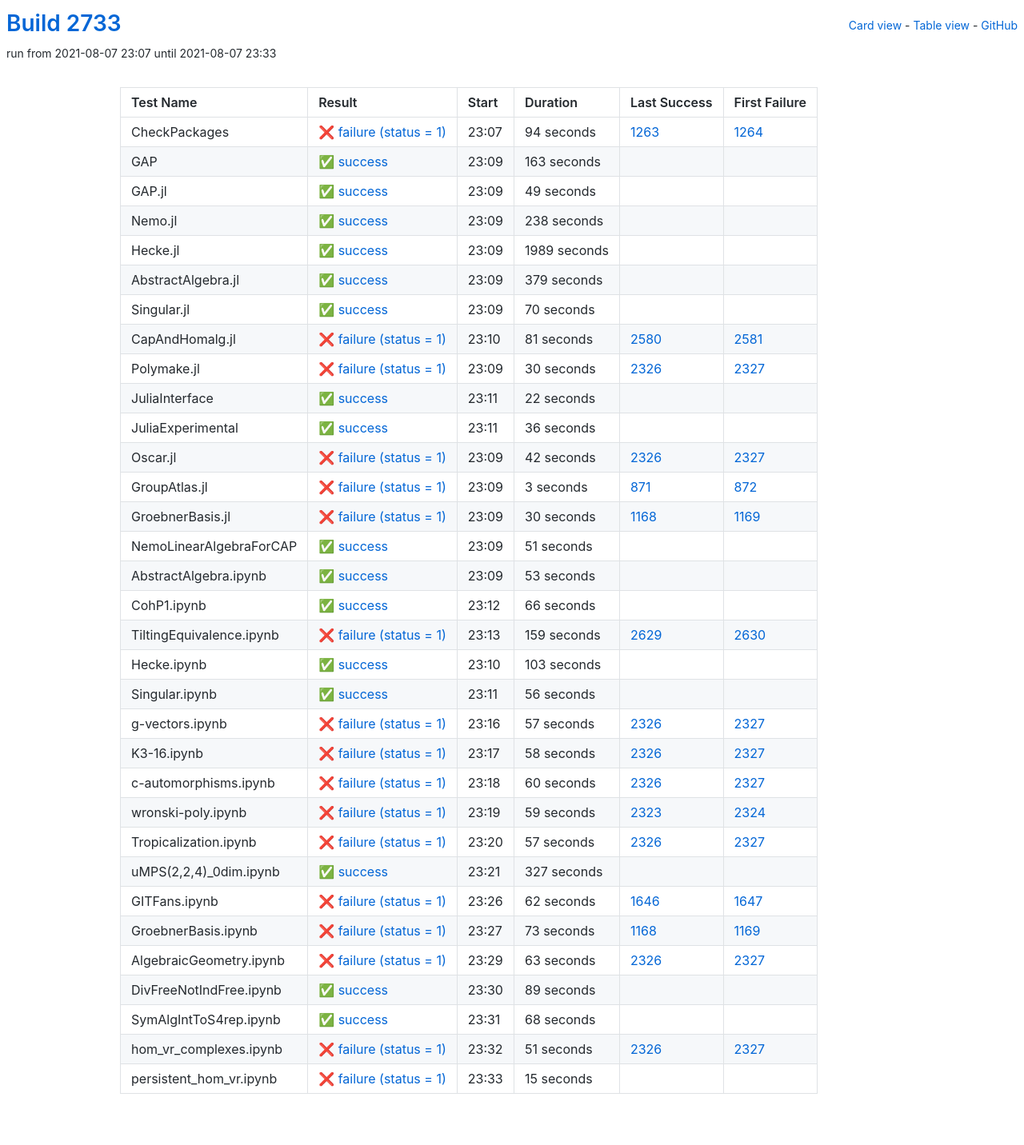
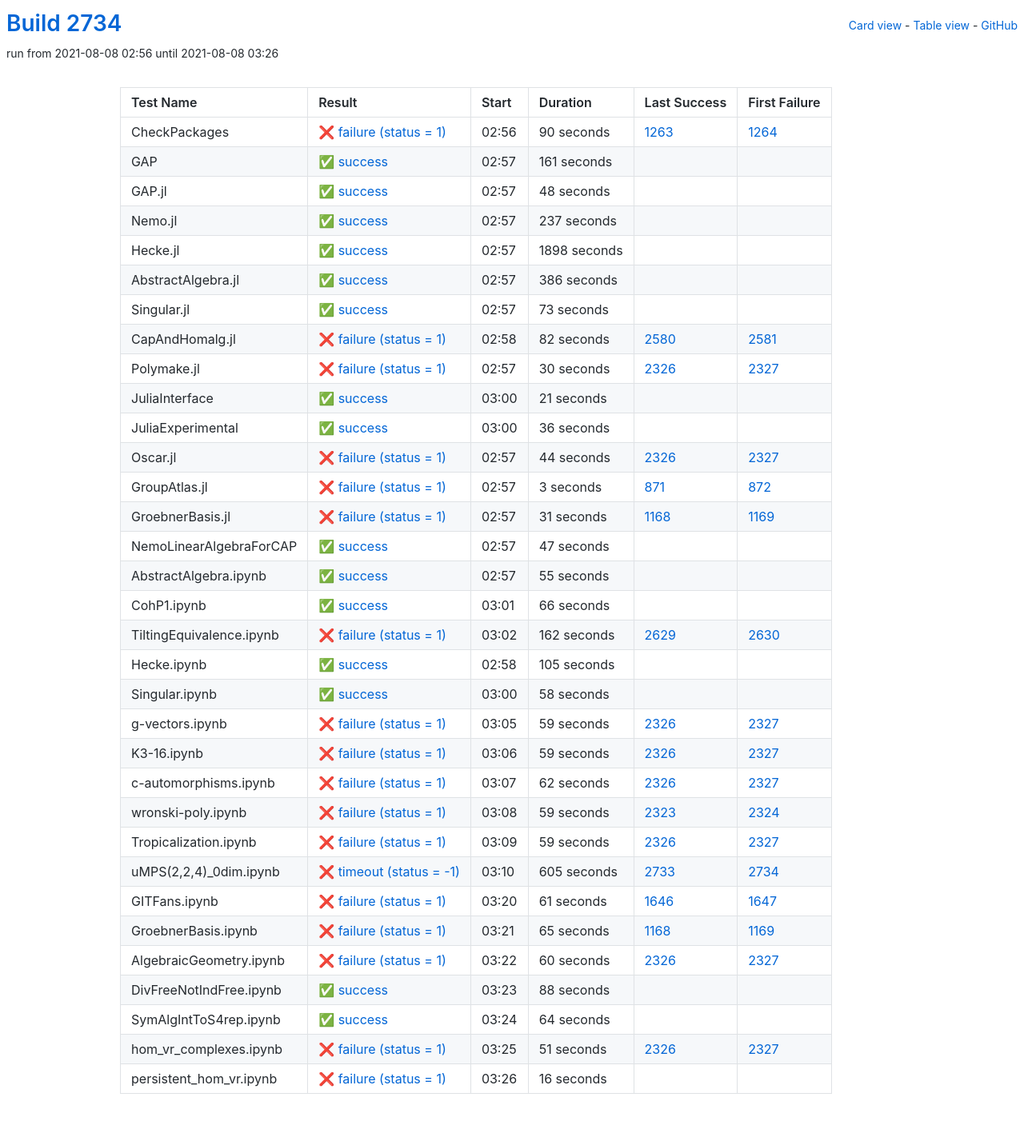
Before and after one commit to oscar-system/oscar-ci-status-stable, a Jekyll site: the page built from table.html, in a window 1280 px wide. Shown: the whole page at 80% size. Built offline with Jekyll 4.4.1, drawn with Linux system fonts in a browser that asks for light colours.

Commit message:
Build #2734

```diff
--- a/_data/ci.yml
+++ b/_data/ci.yml
@@ -1,6 +1,6 @@
 ---
-build: 2733
-build_url: https://oscarci.mathematik.uni-kl.de/job/oscar-stable/2733/
+build: 2734
+build_url: https://oscarci.mathematik.uni-kl.de/job/oscar-stable/2734/
 job: oscar-stable
 organization: oscar-system
 repo: oscar-ci-status-stable
@@ -8,104 +8,104 @@ repourl: https://github.com/oscar-system/oscar-ci-status-stable
 tests:
 - name: CheckPackages
   id: checkpackages
-  log: https://oscarci.mathematik.uni-kl.de/job/oscar-stable/2733/artifact/logs/build-2733/CheckPackages.log
-  start: 2021-08-07 23:07
+  log: https://oscarci.mathematik.uni-kl.de/job/oscar-stable/2734/artifact/logs/build-2734/CheckPackages.log
+  start: 2021-08-08 02:56
   success: false
   exitcode: 1
   status: failure
-  duration: 94
+  duration: 90
   last_success: 1263
   last_success_url: https://oscarci.mathematik.uni-kl.de/job/oscar-stable/1263/
   first_failure: 1264
   first_failure_url: https://oscarci.mathematik.uni-kl.de/job/oscar-stable/1264/
 - name: GAP
   id: gap
-  log: https://oscarci.mathematik.uni-kl.de/job/oscar-stable/2733/artifact/logs/build-2733/GAP.log
-  start: 2021-08-07 23:09
+  log: https://oscarci.mathematik.uni-kl.de/job/oscar-stable/2734/artifact/logs/build-2734/GAP.log
+  start: 2021-08-08 02:57
   success: true
   exitcode: 0
   status: success
-  duration: 163
+  duration: 161
   last_success: false
   last_success_url:
   first_failure: false
   first_failure_url:
 - name: GAP.jl
   id: gap-jl
-  log: https://oscarci.mathematik.uni-kl.de/job/oscar-stable/2733/artifact/logs/build-2733/GAP.jl.log
-  start: 2021-08-07 23:09
+  log: https://oscarci.mathematik.uni-kl.de/job/oscar-stable/2734/artifact/logs/build-2734/GAP.jl.log
+  start: 2021-08-08 02:57
   success: true
   exitcode: 0
   status: success
-  duration: 49
+  duration: 48
   last_success: false
   last_success_url:
   first_failure: false
   first_failure_url:
 - name: Nemo.jl
   id: nemo-jl
-  log: https://oscarci.mathematik.uni-kl.de/job/oscar-stable/2733/artifact/logs/build-2733/Nemo.jl.log
-  start: 2021-08-07 23:09
+  log: https://oscarci.mathematik.uni-kl.de/job/oscar-stable/2734/artifact/logs/build-2734/Nemo.jl.log
+  start: 2021-08-08 02:57
   success: true
   exitcode: 0
   status: success
-  duration: 238
+  duration: 237
   last_success: false
   last_success_url:
   first_failure: false
   first_failure_url:
 - name: Hecke.jl
   id: hecke-jl
-  log: https://oscarci.mathematik.uni-kl.de/job/oscar-stable/2733/artifact/logs/build-2733/Hecke.jl.log
-  start: 2021-08-07 23:09
+  log: https://oscarci.mathematik.uni-kl.de/job/oscar-stable/2734/artifact/logs/build-2734/Hecke.jl.log
+  start: 2021-08-08 02:57
   success: true
   exitcode: 0
   status: success
-  duration: 1989
+  duration: 1898
   last_success: false
   last_success_url:
   first_failure: false
   first_failure_url:
 - name: AbstractAlgebra.jl
   id: abstractalgebra-jl
-  log: https://oscarci.mathematik.uni-kl.de/job/oscar-stable/2733/artifact/logs/build-2733/AbstractAlgebra.jl.log
-  start: 2021-08-07 23:09
+  log: https://oscarci.mathematik.uni-kl.de/job/oscar-stable/2734/artifact/logs/build-2734/AbstractAlgebra.jl.log
+  start: 2021-08-08 02:57
   success: true
   exitcode: 0
   status: success
-  duration: 379
+  duration: 386
   last_success: false
   last_success_url:
   first_failure: false
   first_failure_url:
 - name: Singular.jl
   id: singular-jl
-  log: https://oscarci.mathematik.uni-kl.de/job/oscar-stable/2733/artifact/logs/build-2733/Singular.jl.log
-  start: 2021-08-07 23:09
+  log: https://oscarci.mathematik.uni-kl.de/job/oscar-stable/2734/artifact/logs/build-2734/Singular.jl.log
+  start: 2021-08-08 02:57
   success: true
   exitcode: 0
   status: success
-  duration: 70
+  duration: 73
   last_success: false
   last_success_url:
   first_failure: false
   first_failure_url:
 - name: CapAndHomalg.jl
   id: capandhomalg-jl
-  log: https://oscarci.mathematik.uni-kl.de/job/oscar-stable/2733/artifact/logs/build-2733/CapAndHomalg.jl.log
-  start: 2021-08-07 23:10
+  log: https://oscarci.mathematik.uni-kl.de/job/oscar-stable/2734/artifact/logs/build-2734/CapAndHomalg.jl.log
+  start: 2021-08-08 02:58
   success: false
   exitcode: 1
   status: failure
-  duration: 81
+  duration: 82
   last_success: 2580
   last_success_url: https://oscarci.mathematik.uni-kl.de/job/oscar-stable/2580/
   first_failure: 2581
   first_failure_url: https://oscarci.mathematik.uni-kl.de/job/oscar-stable/2581/
 - name: Polymake.jl
   id: polymake-jl
-  log: https://oscarci.mathematik.uni-kl.de/job/oscar-stable/2733/artifact/logs/build-2733/Polymake.jl.log
-  start: 2021-08-07 23:09
+  log: https://oscarci.mathematik.uni-kl.de/job/oscar-stable/2734/artifact/logs/build-2734/Polymake.jl.log
+  start: 2021-08-08 02:57
   success: false
   exitcode: 1
   status: failure
@@ -116,20 +116,20 @@ tests:
   first_failure_url: https://oscarci.mathematik.uni-kl.de/job/oscar-stable/2327/
 - name: JuliaInterface
   id: juliainterface
-  log: https://oscarci.mathematik.uni-kl.de/job/oscar-stable/2733/artifact/logs/build-2733/JuliaInterface.log
-  start: 2021-08-07 23:11
+  log: https://oscarci.mathematik.uni-kl.de/job/oscar-stable/2734/artifact/logs/build-2734/JuliaInterface.log
+  start: 2021-08-08 03:00
   success: true
   exitcode: 0
   status: success
-  duration: 22
+  duration: 21
   last_success: false
   last_success_url:
   first_failure: false
   first_failure_url:
 - name: JuliaExperimental
   id: juliaexperimental
-  log: https://oscarci.mathematik.uni-kl.de/job/oscar-stable/2733/artifact/logs/build-2733/JuliaExperimental.log
-  start: 2021-08-07 23:11
+  log: https://oscarci.mathematik.uni-kl.de/job/oscar-stable/2734/artifact/logs/build-2734/JuliaExperimental.log
+  start: 2021-08-08 03:00
   success: true
   exitcode: 0
   status: success
@@ -140,20 +140,20 @@ tests:
   first_failure_url:
 - name: Oscar.jl
   id: oscar-jl
-  log: https://oscarci.mathematik.uni-kl.de/job/oscar-stable/2733/artifact/logs/build-2733/Oscar.jl.log
-  start: 2021-08-07 23:09
+  log: https://oscarci.mathematik.uni-kl.de/job/oscar-stable/2734/artifact/logs/build-2734/Oscar.jl.log
+  start: 2021-08-08 02:57
   success: false
   exitcode: 1
   status: failure
-  duration: 42
+  duration: 44
   last_success: 2326
   last_success_url: https://oscarci.mathematik.uni-kl.de/job/oscar-stable/2326/
   first_failure: 2327
   first_failure_url: https://oscarci.mathematik.uni-kl.de/job/oscar-stable/2327/
 - name: GroupAtlas.jl
   id: groupatlas-jl
-  log: https://oscarci.mathematik.uni-kl.de/job/oscar-stable/2733/artifact/logs/build-2733/GroupAtlas.jl.log
-  start: 2021-08-07 23:09
+  log: https://oscarci.mathematik.uni-kl.de/job/oscar-stable/2734/artifact/logs/build-2734/GroupAtlas.jl.log
+  start: 2021-08-08 02:57
   success: false
   exitcode: 1
   status: failure
@@ -164,44 +164,44 @@ tests:
   first_failure_url: https://oscarci.mathematik.uni-kl.de/job/oscar-stable/872/
 - name: GroebnerBasis.jl
   id: groebnerbasis-jl
-  log: https://oscarci.mathematik.uni-kl.de/job/oscar-stable/2733/artifact/logs/build-2733/GroebnerBasis.jl.log
-  start: 2021-08-07 23:09
+  log: https://oscarci.mathematik.uni-kl.de/job/oscar-stable/2734/artifact/logs/build-2734/GroebnerBasis.jl.log
+  start: 2021-08-08 02:57
   success: false
   exitcode: 1
   status: failure
-  duration: 30
+  duration: 31
   last_success: 1168
   last_success_url: https://oscarci.mathematik.uni-kl.de/job/oscar-stable/1168/
   first_failure: 1169
   first_failure_url: https://oscarci.mathematik.uni-kl.de/job/oscar-stable/1169/
 - name: NemoLinearAlgebraForCAP
   id: nemolinearalgebraforcap
-  log: https://oscarci.mathematik.uni-kl.de/job/oscar-stable/2733/artifact/logs/build-2733/NemoLinearAlgebraForCAP.log
-  start: 2021-08-07 23:09
+  log: https://oscarci.mathematik.uni-kl.de/job/oscar-stable/2734/artifact/logs/build-2734/NemoLinearAlgebraForCAP.log
+  start: 2021-08-08 02:57
   success: true
   exitcode: 0
   status: success
-  duration: 51
+  duration: 47
   last_success: false
   last_success_url:
   first_failure: false
   first_failure_url:
 - name: AbstractAlgebra.ipynb
   id: abstractalgebra-ipynb
-  log: https://oscarci.mathematik.uni-kl.de/job/oscar-stable/2733/artifact/logs/build-2733/AbstractAlgebra.ipynb.log
-  start: 2021-08-07 23:09
+  log: https://oscarci.mathematik.uni-kl.de/job/oscar-stable/2734/artifact/logs/build-2734/AbstractAlgebra.ipynb.log
+  start: 2021-08-08 02:57
   success: true
   exitcode: 0
   status: success
-  duration: 53
+  duration: 55
   last_success: false
   last_success_url:
   first_failure: false
   first_failure_url:
 - name: CohP1.ipynb
   id: cohp1-ipynb
-  log: https://oscarci.mathematik.uni-kl.de/job/oscar-stable/2733/artifact/logs/build-2733/CohP1.ipynb.log
-  start: 2021-08-07 23:12
+  log: https://oscarci.mathematik.uni-kl.de/job/oscar-stable/2734/artifact/logs/build-2734/CohP1.ipynb.log
+  start: 2021-08-08 03:01
   success: true
   exitcode: 0
   status: success
@@ -212,80 +212,80 @@ tests:
   first_failure_url:
 - name: TiltingEquivalence.ipynb
   id: tiltingequivalence-ipynb
-  log: https://oscarci.mathematik.uni-kl.de/job/oscar-stable/2733/artifact/logs/build-2733/TiltingEquivalence.ipynb.log
-  start: 2021-08-07 23:13
+  log: https://oscarci.mathematik.uni-kl.de/job/oscar-stable/2734/artifact/logs/build-2734/TiltingEquivalence.ipynb.log
+  start: 2021-08-08 03:02
   success: false
   exitcode: 1
   status: failure
-  duration: 159
+  duration: 162
   last_success: 2629
   last_success_url: https://oscarci.mathematik.uni-kl.de/job/oscar-stable/2629/
   first_failure: 2630
   first_failure_url: https://oscarci.mathematik.uni-kl.de/job/oscar-stable/2630/
 - name: Hecke.ipynb
   id: hecke-ipynb
-  log: https://oscarci.mathematik.uni-kl.de/job/oscar-stable/2733/artifact/logs/build-2733/Hecke.ipynb.log
-  start: 2021-08-07 23:10
+  log: https://oscarci.mathematik.uni-kl.de/job/oscar-stable/2734/artifact/logs/build-2734/Hecke.ipynb.log
+  start: 2021-08-08 02:58
   success: true
   exitcode: 0
   status: success
-  duration: 103
+  duration: 105
   last_success: false
   last_success_url:
   first_failure: false
   first_failure_url:
 - name: Singular.ipynb
   id: singular-ipynb
-  log: https://oscarci.mathematik.uni-kl.de/job/oscar-stable/2733/artifact/logs/build-2733/Singular.ipynb.log
-  start: 2021-08-07 23:11
+  log: https://oscarci.mathematik.uni-kl.de/job/oscar-stable/2734/artifact/logs/build-2734/Singular.ipynb.log
+  start: 2021-08-08 03:00
   success: true
   exitcode: 0
   status: success
-  duration: 56
+  duration: 58
   last_success: false
   last_success_url:
   first_failure: false
   first_failure_url:
 - name: g-vectors.ipynb
   id: g-vectors-ipynb
-  log: https://oscarci.mathematik.uni-kl.de/job/oscar-stable/2733/artifact/logs/build-2733/g-vectors.ipynb.log
-  start: 2021-08-07 23:16
+  log: https://oscarci.mathematik.uni-kl.de/job/oscar-stable/2734/artifact/logs/build-2734/g-vectors.ipynb.log
+  start: 2021-08-08 03:05
   success: false
   exitcode: 1
   status: failure
-  duration: 57
+  duration: 59
   last_success: 2326
   last_success_url: https://oscarci.mathematik.uni-kl.de/job/oscar-stable/2326/
   first_failure: 2327
   first_failure_url: https://oscarci.mathematik.uni-kl.de/job/oscar-stable/2327/
 - name: K3-16.ipynb
   id: k3-16-ipynb
-  log: https://oscarci.mathematik.uni-kl.de/job/oscar-stable/2733/artifact/logs/build-2733/K3-16.ipynb.log
-  start: 2021-08-07 23:17
+  log: https://oscarci.mathematik.uni-kl.de/job/oscar-stable/2734/artifact/logs/build-2734/K3-16.ipynb.log
+  start: 2021-08-08 03:06
   success: false
   exitcode: 1
   status: failure
-  duration: 58
+  duration: 59
   last_success: 2326
   last_success_url: https://oscarci.mathematik.uni-kl.de/job/oscar-stable/2326/
   first_failure: 2327
   first_failure_url: https://oscarci.mathematik.uni-kl.de/job/oscar-stable/2327/
 - name: c-automorphisms.ipynb
   id: c-automorphisms-ipynb
-  log: https://oscarci.mathematik.uni-kl.de/job/oscar-stable/2733/artifact/logs/build-2733/c-automorphisms.ipynb.log
-  start: 2021-08-07 23:18
+  log: https://oscarci.mathematik.uni-kl.de/job/oscar-stable/2734/artifact/logs/build-2734/c-automorphisms.ipynb.log
+  start: 2021-08-08 03:07
   success: false
   exitcode: 1
   status: failure
-  duration: 60
+  duration: 62
   last_success: 2326
   last_success_url: https://oscarci.mathematik.uni-kl.de/job/oscar-stable/2326/
   first_failure: 2327
   first_failure_url: https://oscarci.mathematik.uni-kl.de/job/oscar-stable/2327/
 - name: wronski-poly.ipynb
   id: wronski-poly-ipynb
-  log: https://oscarci.mathematik.uni-kl.de/job/oscar-stable/2733/artifact/logs/build-2733/wronski-poly.ipynb.log
-  start: 2021-08-07 23:19
+  log: https://oscarci.mathematik.uni-kl.de/job/oscar-stable/2734/artifact/logs/build-2734/wronski-poly.ipynb.log
+  start: 2021-08-08 03:08
   success: false
   exitcode: 1
   status: failure
@@ -296,92 +296,92 @@ tests:
   first_failure_url: https://oscarci.mathematik.uni-kl.de/job/oscar-stable/2324/
 - name: Tropicalization.ipynb
   id: tropicalization-ipynb
-  log: https://oscarci.mathematik.uni-kl.de/job/oscar-stable/2733/artifact/logs/build-2733/Tropicalization.ipynb.log
-  start: 2021-08-07 23:20
+  log: https://oscarci.mathematik.uni-kl.de/job/oscar-stable/2734/artifact/logs/build-2734/Tropicalization.ipynb.log
+  start: 2021-08-08 03:09
   success: false
   exitcode: 1
   status: failure
-  duration: 57
+  duration: 59
   last_success: 2326
   last_success_url: https://oscarci.mathematik.uni-kl.de/job/oscar-stable/2326/
   first_failure: 2327
   first_failure_url: https://oscarci.mathematik.uni-kl.de/job/oscar-stable/2327/
 - name: uMPS(2,2,4)_0dim.ipynb
   id: umps-2-2-4-0dim-ipynb
-  log: https://oscarci.mathematik.uni-kl.de/job/oscar-stable/2733/artifact/logs/build-2733/uMPS-2-2-4-_0dim.ipynb.log
-  start: 2021-08-07 23:21
-  success: true
-  exitcode: 0
-  status: success
-  duration: 327
-  last_success: false
-  last_success_url:
-  first_failure: false
-  first_failure_url:
+  log: https://oscarci.mathematik.uni-kl.de/job/oscar-stable/2734/artifact/logs/build-2734/uMPS-2-2-4-_0dim.ipynb.log
+  start: 2021-08-08 03:10
+  success: false
+  exitcode: -1
+  status: timeout
+  duration: 605
+  last_success: 2733
+  last_success_url: https://oscarci.mathematik.uni-kl.de/job/oscar-stable/2733/
+  first_failure: 2734
+  first_failure_url: https://oscarci.mathematik.uni-kl.de/job/oscar-stable/2734/
 - name: GITFans.ipynb
   id: gitfans-ipynb
-  log: https://oscarci.mathematik.uni-kl.de/job/oscar-stable/2733/artifact/logs/build-2733/GITFans.ipynb.log
-  start: 2021-08-07 23:26
+  log: https://oscarci.mathematik.uni-kl.de/job/oscar-stable/2734/artifact/logs/build-2734/GITFans.ipynb.log
+  start: 2021-08-08 03:20
   success: false
   exitcode: 1
   status: failure
-  duration: 62
+  duration: 61
   last_success: 1646
   last_success_url: https://oscarci.mathematik.uni-kl.de/job/oscar-stable/1646/
   first_failure: 1647
   first_failure_url: https://oscarci.mathematik.uni-kl.de/job/oscar-stable/1647/
 - name: GroebnerBasis.ipynb
   id: groebnerbasis-ipynb
-  log: https://oscarci.mathematik.uni-kl.de/job/oscar-stable/2733/artifact/logs/build-2733/GroebnerBasis.ipynb.log
-  start: 2021-08-07 23:27
+  log: https://oscarci.mathematik.uni-kl.de/job/oscar-stable/2734/artifact/logs/build-2734/GroebnerBasis.ipynb.log
+  start: 2021-08-08 03:21
   success: false
   exitcode: 1
   status: failure
-  duration: 73
+  duration: 65
   last_success: 1168
   last_success_url: https://oscarci.mathematik.uni-kl.de/job/oscar-stable/1168/
   first_failure: 1169
   first_failure_url: https://oscarci.mathematik.uni-kl.de/job/oscar-stable/1169/
 - name: AlgebraicGeometry.ipynb
   id: algebraicgeometry-ipynb
-  log: https://oscarci.mathematik.uni-kl.de/job/oscar-stable/2733/artifact/logs/build-2733/AlgebraicGeometry.ipynb.log
-  start: 2021-08-07 23:29
+  log: https://oscarci.mathematik.uni-kl.de/job/oscar-stable/2734/artifact/logs/build-2734/AlgebraicGeometry.ipynb.log
+  start: 2021-08-08 03:22
   success: false
   exitcode: 1
   status: failure
-  duration: 63
+  duration: 60
   last_success: 2326
   last_success_url: https://oscarci.mathematik.uni-kl.de/job/oscar-stable/2326/
   first_failure: 2327
   first_failure_url: https://oscarci.mathematik.uni-kl.de/job/oscar-stable/2327/
 - name: DivFreeNotIndFree.ipynb
   id: divfreenotindfree-ipynb
-  log: https://oscarci.mathematik.uni-kl.de/job/oscar-stable/2733/artifact/logs/build-2733/DivFreeNotIndFree.ipynb.log
-  start: 2021-08-07 23:30
+  log: https://oscarci.mathematik.uni-kl.de/job/oscar-stable/2734/artifact/logs/build-2734/DivFreeNotIndFree.ipynb.log
+  start: 2021-08-08 03:23
   success: true
   exitcode: 0
   status: success
-  duration: 89
+  duration: 88
   last_success: false
   last_success_url:
   first_failure: false
   first_failure_url:
 - name: SymAlgIntToS4rep.ipynb
   id: symalginttos4rep-ipynb
-  log: https://oscarci.mathematik.uni-kl.de/job/oscar-stable/2733/artifact/logs/build-2733/SymAlgIntToS4rep.ipynb.log
-  start: 2021-08-07 23:31
+  log: https://oscarci.mathematik.uni-kl.de/job/oscar-stable/2734/artifact/logs/build-2734/SymAlgIntToS4rep.ipynb.log
+  start: 2021-08-08 03:24
   success: true
   exitcode: 0
   status: success
-  duration: 68
+  duration: 64
   last_success: false
   last_success_url:
   first_failure: false
   first_failure_url:
 - name: hom_vr_complexes.ipynb
   id: hom-vr-complexes-ipynb
-  log: https://oscarci.mathematik.uni-kl.de/job/oscar-stable/2733/artifact/logs/build-2733/hom_vr_complexes.ipynb.log
-  start: 2021-08-07 23:32
+  log: https://oscarci.mathematik.uni-kl.de/job/oscar-stable/2734/artifact/logs/build-2734/hom_vr_complexes.ipynb.log
+  start: 2021-08-08 03:25
   success: false
   exitcode: 1
   status: failure
@@ -392,12 +392,12 @@ tests:
   first_failure_url: https://oscarci.mathematik.uni-kl.de/job/oscar-stable/2327/
 - name: persistent_hom_vr.ipynb
   id: persistent-hom-vr-ipynb
-  log: https://oscarci.mathematik.uni-kl.de/job/oscar-stable/2733/artifact/logs/build-2733/persistent_hom_vr.ipynb.log
-  start: 2021-08-07 23:33
+  log: https://oscarci.mathematik.uni-kl.de/job/oscar-stable/2734/artifact/logs/build-2734/persistent_hom_vr.ipynb.log
+  start: 2021-08-08 03:26
   success: false
   exitcode: 1
   status: failure
-  duration: 15
+  duration: 16
   last_success: false
   last_success_url:
   first_failure: false
```
Also changed, not shown: README.md.
